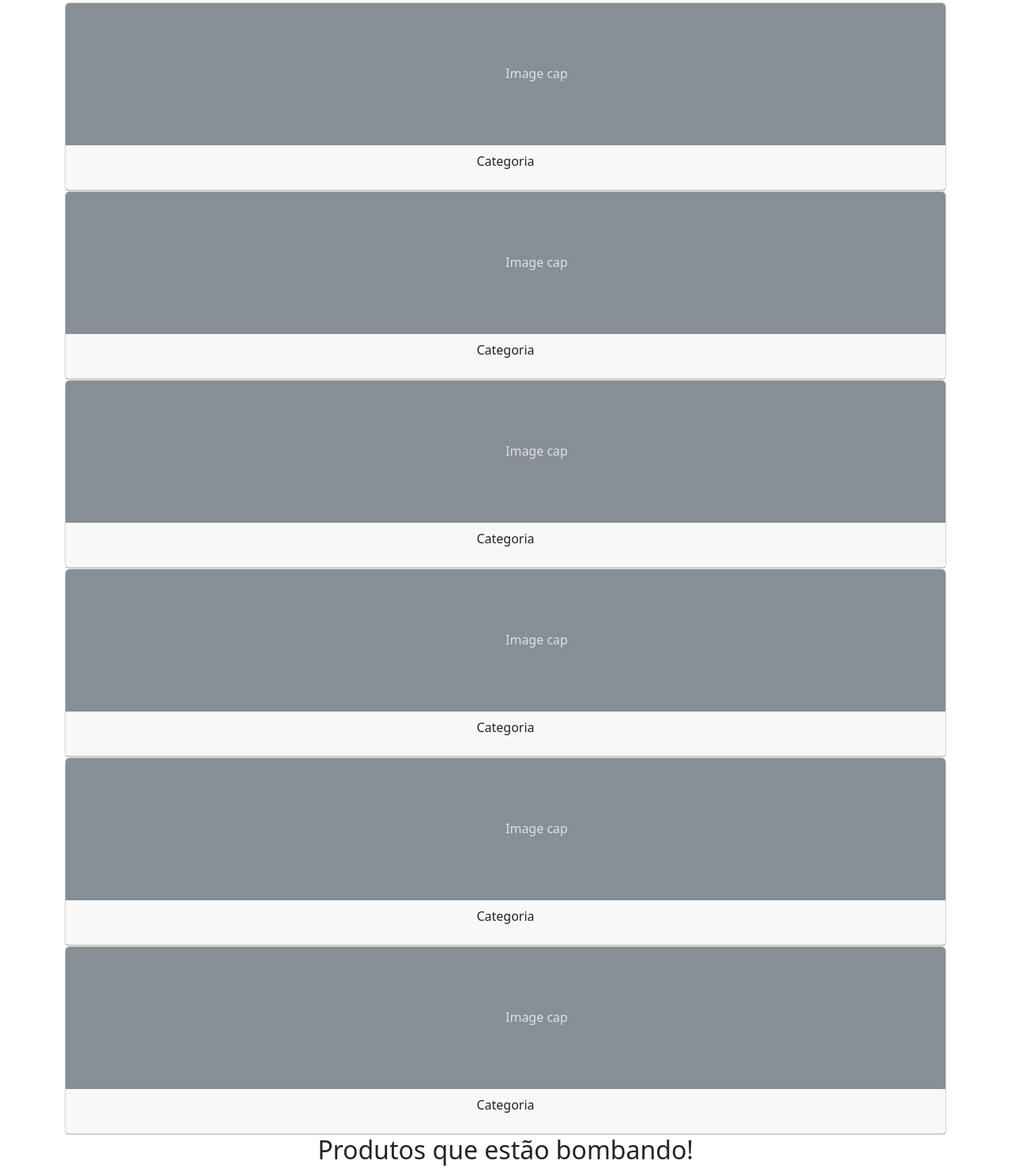
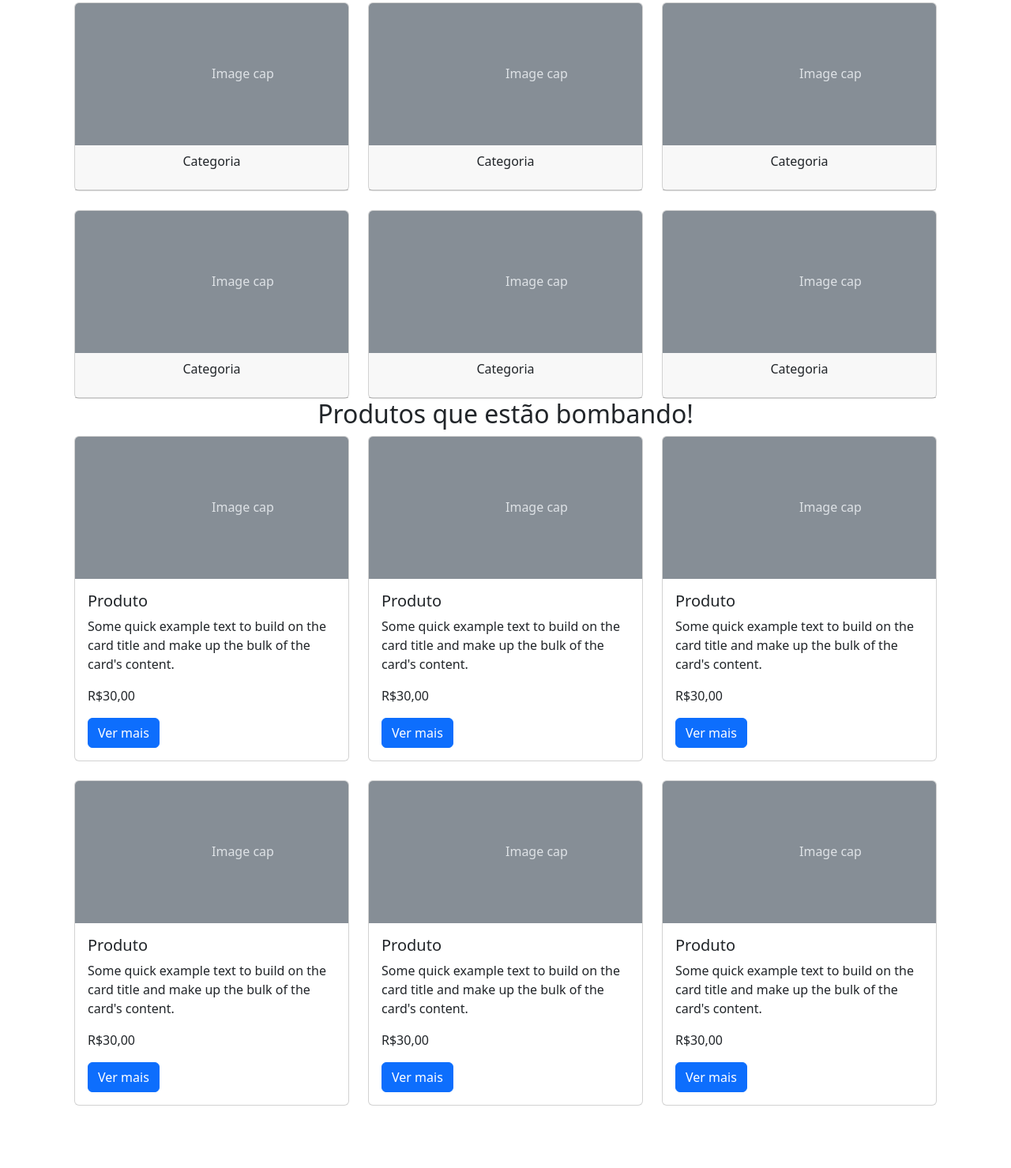
Before and after one commit to jefersonwebdev/loja-bootstrap5, a plain HTML site: page index.html in a window 1280 px wide. Shown: the part 499-1978 px from the top of the page at 79% size. After the commit the page ends 1923 px from the top, so only its background shows below. Drawn offline with nearby package versions, Linux system fonts and the light colour scheme.

Commit message:
AULA 2 Breakpoints e Grid no Bootstrap
Aplicar sistema de Grids do Bootstrap para organizar elementos de forma responsiva;
Conhecer e aplicar classes do Bootstrap para definir altura e largura;
Explorou a documentação do Bootstrap, e inseriu tema de cards prontos ao projeto;
Modificou tema de cards prontos do Bootstrap para se adequarem ao projeto.

```diff
--- a/index.html
+++ b/index.html
@@ -8,14 +8,14 @@
 </head>
 <body>
 
-    <nav class="navbar navbar-expand-lg bg-body-tertiary">
+    <nav class="navbar navbar-expand-md bg-body-tertiary">
         <div class="container-fluid">
           <a class="navbar-brand" href="#">Meteora</a>
           <button class="navbar-toggler" type="button" data-bs-toggle="collapse" data-bs-target="#navbarSupportedContent" aria-controls="navbarSupportedContent" aria-expanded="false" aria-label="Toggle navigation">
             <span class="navbar-toggler-icon"></span>
           </button>
           <div class="collapse navbar-collapse" id="navbarSupportedContent">
-            <ul class="navbar-nav me-auto mb-2 mb-lg-0">
+            <ul class="navbar-nav me-auto">
               <li class="nav-item">
                 <a class="nav-link active" aria-current="page" href="#">Home</a>
               </li>
@@ -79,8 +79,9 @@
 
       <h2 class="text-center">Busque por categoria:</h2>
 
-      <div class="container">
+    <div class="container row mx-auto g-4">
 
+        <div class="col-6 col-md-4 col-xxl-2">
             <div class="card">
             <svg class="bd-placeholder-img card-img-top" width="100%" height="180" xmlns="http://www.w3.org/2000/svg" role="img" aria-label="Placeholder: Image cap" preserveAspectRatio="xMidYMid slice" focusable="false"><title>Placeholder</title><rect width="100%" height="100%" fill="#868e96"></rect><text x="50%" y="50%" fill="#dee2e6" dy=".3em">Image cap</text></svg>
             <div class="card-header">
@@ -89,7 +90,9 @@
 
             </div>
             </div>
+        </div>
 
+        <div class="col-6 col-md-4 col-xxl-2">
             <div class="card">
             <svg class="bd-placeholder-img card-img-top" width="100%" height="180" xmlns="http://www.w3.org/2000/svg" role="img" aria-label="Placeholder: Image cap" preserveAspectRatio="xMidYMid slice" focusable="false"><title>Placeholder</title><rect width="100%" height="100%" fill="#868e96"></rect><text x="50%" y="50%" fill="#dee2e6" dy=".3em">Image cap</text></svg>
             <div class="card-header">
@@ -98,7 +101,9 @@
 
             </div>
             </div>
+        </div>
 
+        <div class="col-6 col-md-4 col-xxl-2">
             <div class="card">
             <svg class="bd-placeholder-img card-img-top" width="100%" height="180" xmlns="http://www.w3.org/2000/svg" role="img" aria-label="Placeholder: Image cap" preserveAspectRatio="xMidYMid slice" focusable="false"><title>Placeholder</title><rect width="100%" height="100%" fill="#868e96"></rect><text x="50%" y="50%" fill="#dee2e6" dy=".3em">Image cap</text></svg>
             <div class="card-header">
@@ -107,7 +112,9 @@
 
             </div>
             </div>
+        </div>
 
+        <div class="col-6 col-md-4 col-xxl-2">
             <div class="card">
             <svg class="bd-placeholder-img card-img-top" width="100%" height="180" xmlns="http://www.w3.org/2000/svg" role="img" aria-label="Placeholder: Image cap" preserveAspectRatio="xMidYMid slice" focusable="false"><title>Placeholder</title><rect width="100%" height="100%" fill="#868e96"></rect><text x="50%" y="50%" fill="#dee2e6" dy=".3em">Image cap</text></svg>
             <div class="card-header">
@@ -116,7 +123,9 @@
 
             </div>
             </div>
+        </div>
 
+        <div class="col-6 col-md-4 col-xxl-2">
             <div class="card">
             <svg class="bd-placeholder-img card-img-top" width="100%" height="180" xmlns="http://www.w3.org/2000/svg" role="img" aria-label="Placeholder: Image cap" preserveAspectRatio="xMidYMid slice" focusable="false"><title>Placeholder</title><rect width="100%" height="100%" fill="#868e96"></rect><text x="50%" y="50%" fill="#dee2e6" dy=".3em">Image cap</text></svg>
             <div class="card-header">
@@ -125,7 +134,9 @@
 
             </div>
             </div>
+        </div>
 
+        <div class="col-6 col-md-4 col-xxl-2">
             <div class="card">
             <svg class="bd-placeholder-img card-img-top" width="100%" height="180" xmlns="http://www.w3.org/2000/svg" role="img" aria-label="Placeholder: Image cap" preserveAspectRatio="xMidYMid slice" focusable="false"><title>Placeholder</title><rect width="100%" height="100%" fill="#868e96"></rect><text x="50%" y="50%" fill="#dee2e6" dy=".3em">Image cap</text></svg>
             <div class="card-header">
@@ -134,13 +145,15 @@
 
             </div>
             </div>
+        </div>
 
     </div>
 
       <h2 class="text-center">Produtos que estão bombando!</h2>
 
-      <div class="container">
+      <div class="container row mx-auto">
 
+        <div class="col-12 col-md-6 col-xl-4 pb-4">
             <div class="card">
             <svg class="bd-placeholder-img card-img-top" width="100%" height="180" xmlns="http://www.w3.org/2000/svg" role="img" aria-label="Placeholder: Image cap" preserveAspectRatio="xMidYMid slice" focusable="false"><title>Placeholder</title><rect width="100%" height="100%" fill="#868e96"></rect><text x="50%" y="50%" fill="#dee2e6" dy=".3em">Image cap</text></svg>
             <div class="card-body">
@@ -150,7 +163,9 @@
                 <a href="#" class="btn btn-primary">Ver mais</a>
             </div>
             </div>
+        </div>
 
+        <div class="col-12 col-md-6 col-xl-4 pb-4">
             <div class="card">
             <svg class="bd-placeholder-img card-img-top" width="100%" height="180" xmlns="http://www.w3.org/2000/svg" role="img" aria-label="Placeholder: Image cap" preserveAspectRatio="xMidYMid slice" focusable="false"><title>Placeholder</title><rect width="100%" height="100%" fill="#868e96"></rect><text x="50%" y="50%" fill="#dee2e6" dy=".3em">Image cap</text></svg>
             <div class="card-body">
@@ -160,7 +175,9 @@
                 <a href="#" class="btn btn-primary">Ver mais</a>
             </div>
             </div>
+        </div>
 
+        <div class="col-12 col-md-6 col-xl-4 pb-4">
             <div class="card">
             <svg class="bd-placeholder-img card-img-top" width="100%" height="180" xmlns="http://www.w3.org/2000/svg" role="img" aria-label="Placeholder: Image cap" preserveAspectRatio="xMidYMid slice" focusable="false"><title>Placeholder</title><rect width="100%" height="100%" fill="#868e96"></rect><text x="50%" y="50%" fill="#dee2e6" dy=".3em">Image cap</text></svg>
             <div class="card-body">
@@ -170,7 +187,9 @@
                 <a href="#" class="btn btn-primary">Ver mais</a>
             </div>
             </div>
+        </div>
 
+        <div class="col-12 col-md-6 col-xl-4 pb-4">
             <div class="card">
             <svg class="bd-placeholder-img card-img-top" width="100%" height="180" xmlns="http://www.w3.org/2000/svg" role="img" aria-label="Placeholder: Image cap" preserveAspectRatio="xMidYMid slice" focusable="false"><title>Placeholder</title><rect width="100%" height="100%" fill="#868e96"></rect><text x="50%" y="50%" fill="#dee2e6" dy=".3em">Image cap</text></svg>
             <div class="card-body">
@@ -180,7 +199,9 @@
                 <a href="#" class="btn btn-primary">Ver mais</a>
             </div>
             </div>
+        </div>
 
+        <div class="col-12 col-md-6 col-xl-4 pb-4">
             <div class="card">
             <svg class="bd-placeholder-img card-img-top" width="100%" height="180" xmlns="http://www.w3.org/2000/svg" role="img" aria-label="Placeholder: Image cap" preserveAspectRatio="xMidYMid slice" focusable="false"><title>Placeholder</title><rect width="100%" height="100%" fill="#868e96"></rect><text x="50%" y="50%" fill="#dee2e6" dy=".3em">Image cap</text></svg>
             <div class="card-body">
@@ -190,7 +211,9 @@
                 <a href="#" class="btn btn-primary">Ver mais</a>
             </div>
             </div>
+        </div>
 
+        <div class="col-12 col-md-6 col-xl-4 pb-4">
             <div class="card">
             <svg class="bd-placeholder-img card-img-top" width="100%" height="180" xmlns="http://www.w3.org/2000/svg" role="img" aria-label="Placeholder: Image cap" preserveAspectRatio="xMidYMid slice" focusable="false"><title>Placeholder</title><rect width="100%" height="100%" fill="#868e96"></rect><text x="50%" y="50%" fill="#dee2e6" dy=".3em">Image cap</text></svg>
             <div class="card-body">
@@ -200,6 +223,7 @@
                 <a href="#" class="btn btn-primary">Ver mais</a>
             </div>
             </div>
+        </div>
 
     </div>
 
```
Lines whose indentation alone changed are shown as unchanged.
